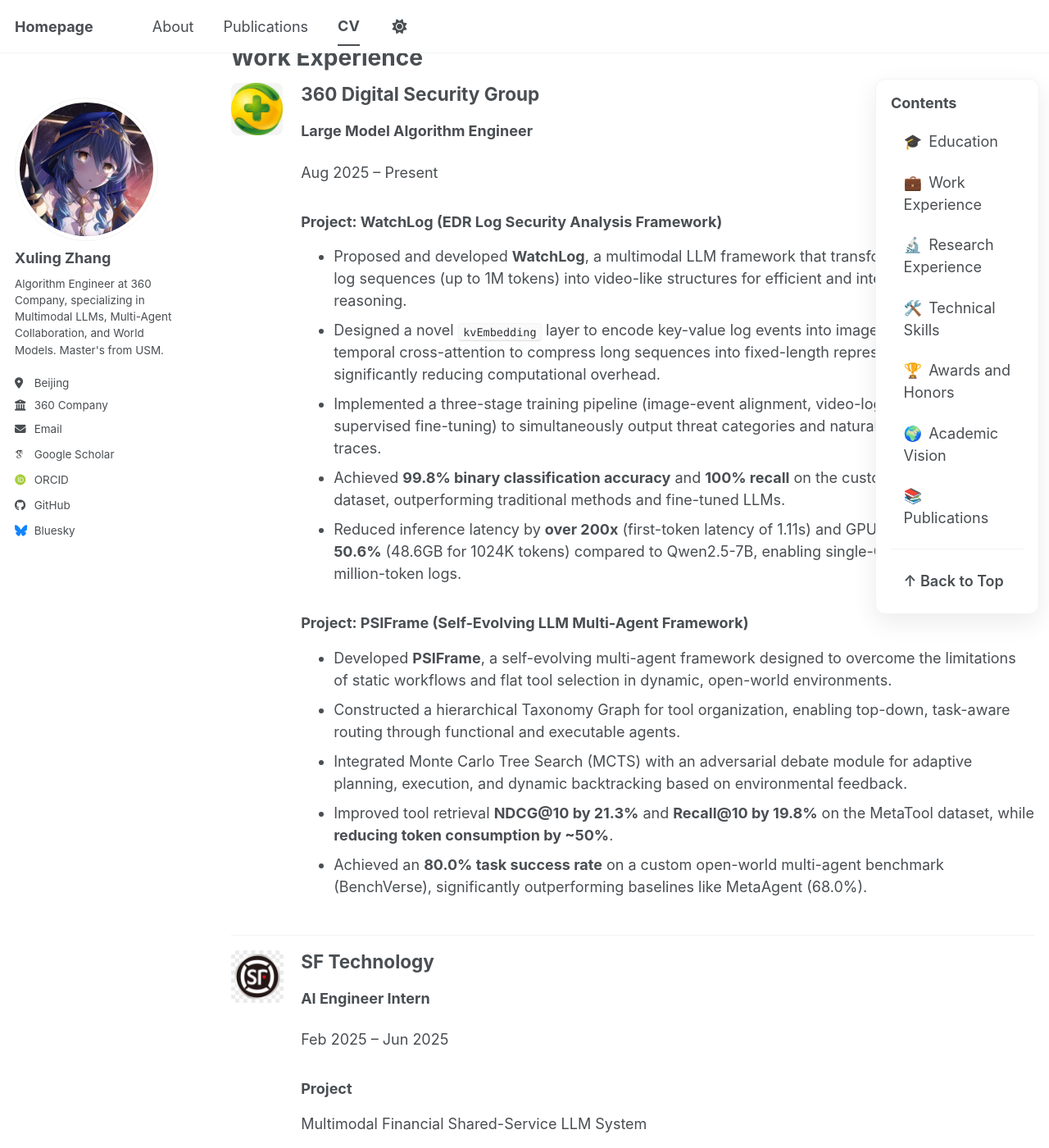
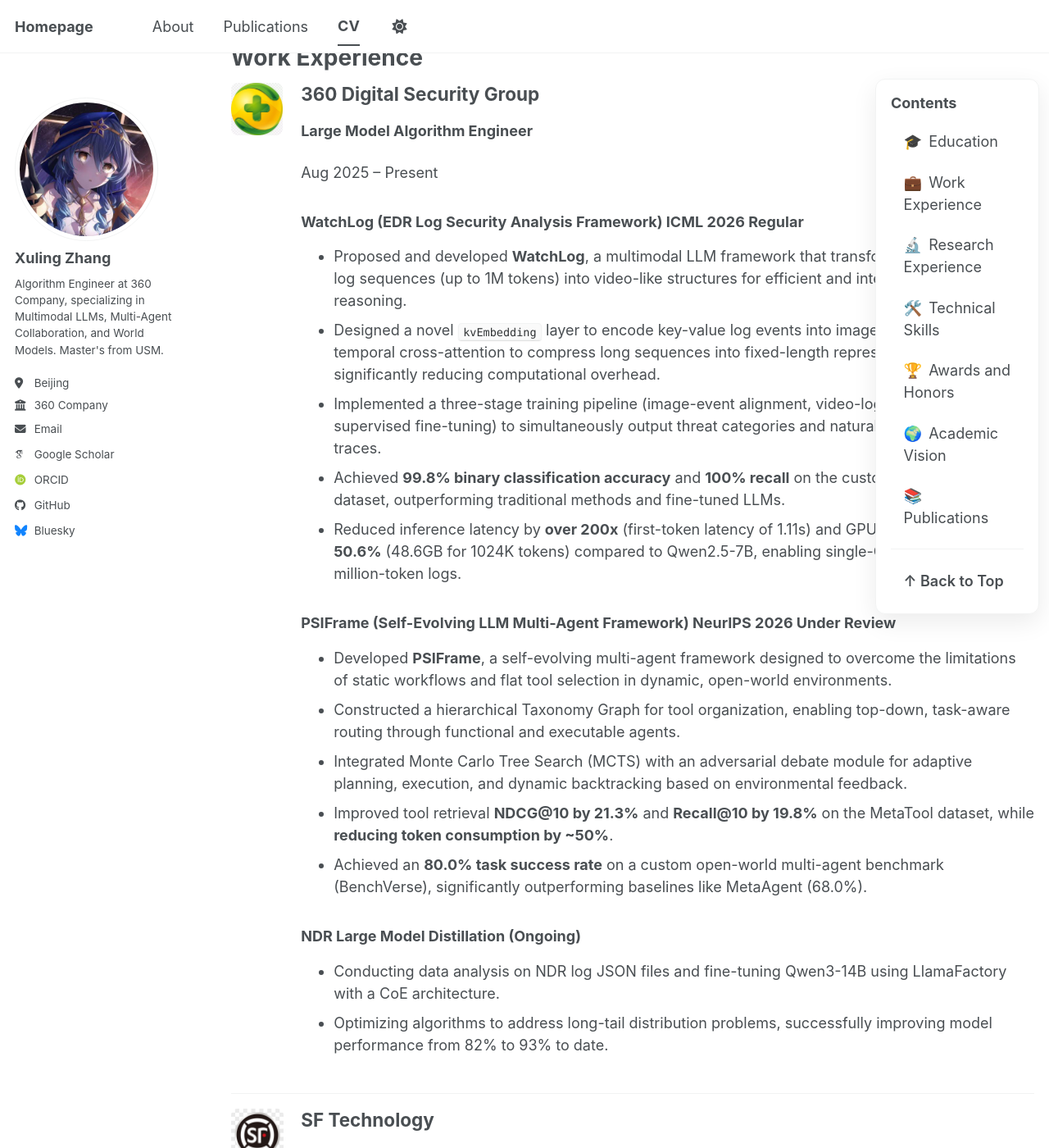
Before and after one commit to ryanskytree/homepage, a Jekyll site: the page built from _pages/cv.md, in a window 1280 px wide and 1400 px high, scrolled down 1124 px. Shown: the whole window at 82% size. Built offline with Jekyll 4.4.1, drawn with Linux system fonts in a browser that asks for light colours; some web fonts are replaced; a script bundle is joined from its source files by our own code; library files that are not in the unit come from our copies.

Commit message:
Update Work Experience: Remove 'Project' prefix, add venue chips, and add NDR project

```diff
--- a/_pages/cv.md
+++ b/_pages/cv.md
@@ -230,7 +230,7 @@ redirect_from:
     <h2>360 Digital Security Group</h2>
     <p><strong>Large Model Algorithm Engineer</strong></p>
     <p>Aug 2025 – Present</p>
-    <h3>Project: WatchLog (EDR Log Security Analysis Framework)</h3>
+    <h3>WatchLog (EDR Log Security Analysis Framework) <span class="venue-chip">ICML 2026</span> <span class="oral-chip">Regular</span></h3>
     <ul>
       <li>Proposed and developed <strong>WatchLog</strong>, a multimodal LLM framework that transforms ultra-long EDR log sequences (up to 1M tokens) into video-like structures for efficient and interpretable event reasoning.</li>
       <li>Designed a novel <code>kvEmbedding</code> layer to encode key-value log events into image tensors, and applied temporal cross-attention to compress long sequences into fixed-length representations, significantly reducing computational overhead.</li>
@@ -238,13 +238,18 @@ redirect_from:
       <li>Achieved <strong>99.8% binary classification accuracy</strong> and <strong>100% recall</strong> on the custom EDR8M-20R dataset, outperforming traditional methods and fine-tuned LLMs.</li>
       <li>Reduced inference latency by <strong>over 200x</strong> (first-token latency of 1.11s) and GPU memory usage by <strong>50.6%</strong> (48.6GB for 1024K tokens) compared to Qwen2.5-7B, enabling single-GPU processing of million-token logs.</li>
     </ul>
-    <h3>Project: PSIFrame (Self-Evolving LLM Multi-Agent Framework)</h3>
+    <h3>PSIFrame (Self-Evolving LLM Multi-Agent Framework) <span class="venue-chip">NeurIPS 2026</span> <span class="oral-chip">Under Review</span></h3>
     <ul>
       <li>Developed <strong>PSIFrame</strong>, a self-evolving multi-agent framework designed to overcome the limitations of static workflows and flat tool selection in dynamic, open-world environments.</li>
       <li>Constructed a hierarchical Taxonomy Graph for tool organization, enabling top-down, task-aware routing through functional and executable agents.</li>
       <li>Integrated Monte Carlo Tree Search (MCTS) with an adversarial debate module for adaptive planning, execution, and dynamic backtracking based on environmental feedback.</li>
       <li>Improved tool retrieval <strong>NDCG@10 by 21.3%</strong> and <strong>Recall@10 by 19.8%</strong> on the MetaTool dataset, while <strong>reducing token consumption by ~50%</strong>.</li>
       <li>Achieved an <strong>80.0% task success rate</strong> on a custom open-world multi-agent benchmark (BenchVerse), significantly outperforming baselines like MetaAgent (68.0%).</li>
+    </ul>
+    <h3>NDR Large Model Distillation (Ongoing)</h3>
+    <ul>
+      <li>Conducting data analysis on NDR log JSON files and fine-tuning Qwen3-14B using LlamaFactory with a CoE architecture.</li>
+      <li>Optimizing algorithms to address long-tail distribution problems, successfully improving model performance from 82% to 93% to date.</li>
     </ul>
   </div>
 </div>
```
